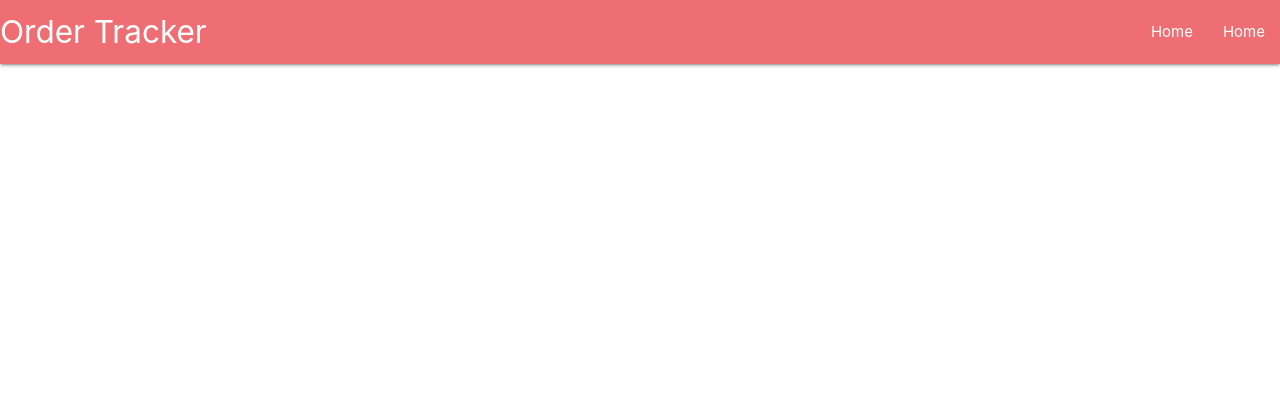
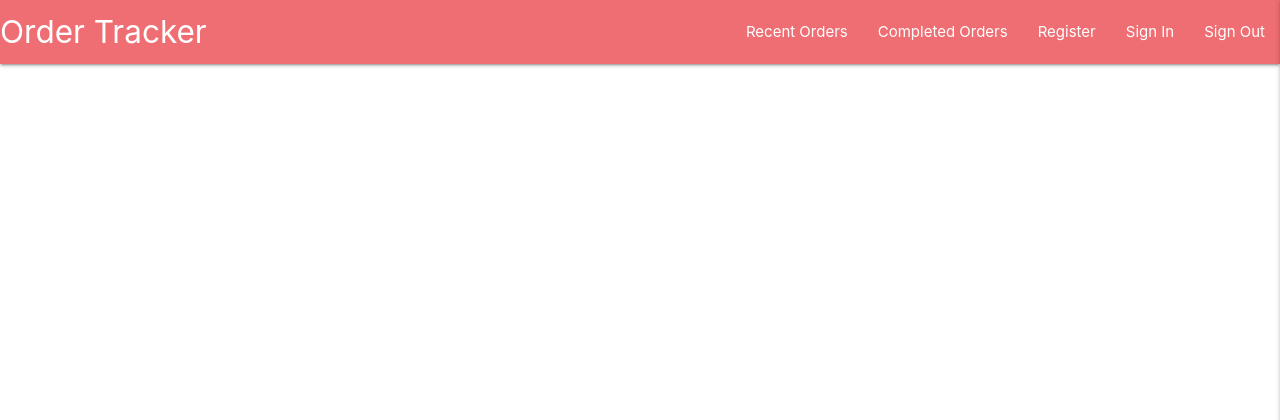
Before and after one commit to GTretiakov/order_tracker, a Flask app: page / in a window 1280 px wide. Shown: the top 420 px of the page. Run offline with Flask 2, Linux system fonts and the light colour scheme; data that the repository does not hold is empty; some libraries are stand-ins or nearby versions.

Commit message:
add materialize navbar and sidenav, add register template

```diff
--- a/app.py
+++ b/app.py
@@ -3,6 +3,7 @@ from flask import (
     Flask, flash, render_template, redirect, request, session, url_for)
 from flask_pymongo import PyMongo
 from bson.objectid import ObjectId
+from werkzeug.security import generate_password_hash, check_password_hash
 if os.path.exists('env.py'):
     import env
 
@@ -18,11 +19,13 @@ mongo = PyMongo(app)
 @app.route('/')
 @app.route('/get_orders')
 
-
-
 def get_orders():
     orders = mongo.db.orders.find()
     return render_template('orders.html', orders=orders)
+
+@app.route('/register', methods=['GET', 'POST'])
+def register():
+    return render_template('register.html')
 
 
 if __name__ == '__main__':
--- a/static/js/script.js
+++ b/static/js/script.js
@@ -0,0 +1,3 @@
+$(document).ready(function () {
+    $('.sidenav').sidenav({edge: 'right'});
+});
--- a/templates/base.html
+++ b/templates/base.html
@@ -14,22 +14,24 @@
     <header>
         <nav>
             <div class="nav-wrapper">
-                <a href="#!" class="brand-logo">Order Tracker</a>
-                <a href="#" data-target="mobile-demo" class="sidenav-trigger"><i class="fas fa-bars"></i></a>
+                <a href="{{ url_for('get_orders') }}" class="brand-logo">Order Tracker</a>
+                <a href="#" data-target="mobile-demo" class="sidenav-trigger right"><i class="fas fa-bars"></i></a>
                 <ul class="right hide-on-med-and-down">
-                    <li><a href="#">Home</a></li>
-                    <li><a href="#">Home</a></li>
-
-
+                    <li><a href="{{ url_for('get_orders') }}">Recent Orders</a></li>
+                    <li><a href="#">Completed Orders</a></li>
+                    <li><a href="{{ url_for('register') }}">Register</a></li>
+                    <li><a href="#">Sign In</a></li>
+                    <li><a href="#">Sign Out</a></li>
                 </ul>
             </div>
         </nav>
 
         <ul class="sidenav" id="mobile-demo">
-            <li><a href="sass.html">Sass</a></li>
-            <li><a href="badges.html">Components</a></li>
-            <li><a href="collapsible.html">Javascript</a></li>
-            <li><a href="mobile.html">Mobile</a></li>
+            <li><a href="{{ url_for('get_orders') }}">Recent Orders</a></li>
+            <li><a href="#">Completed Orders</a></li>
+            <li><a href="{{ url_for('register') }}">Register</a></li>
+            <li><a href="#">Sign In</a></li>
+            <li><a href="#">Sign Out</a></li>
         </ul>
     </header>
     {% block content %}
```
Also changed, not shown: templates/register.html (added, +29 -0 lines).
